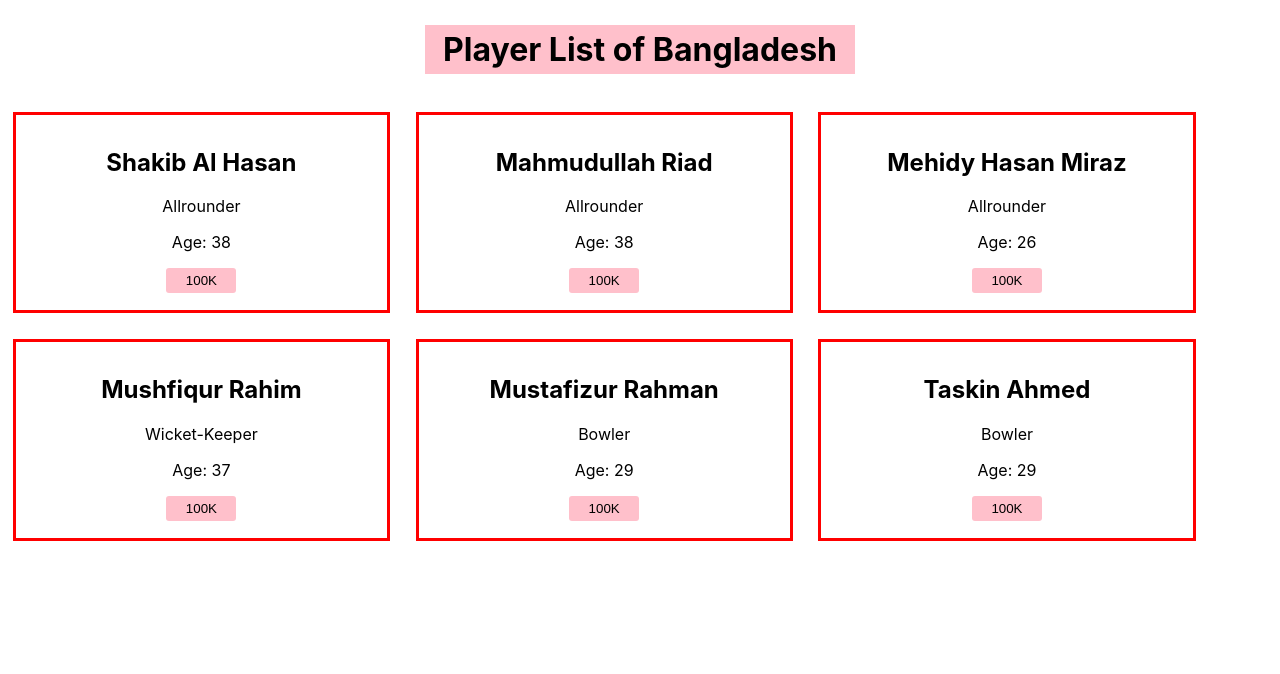
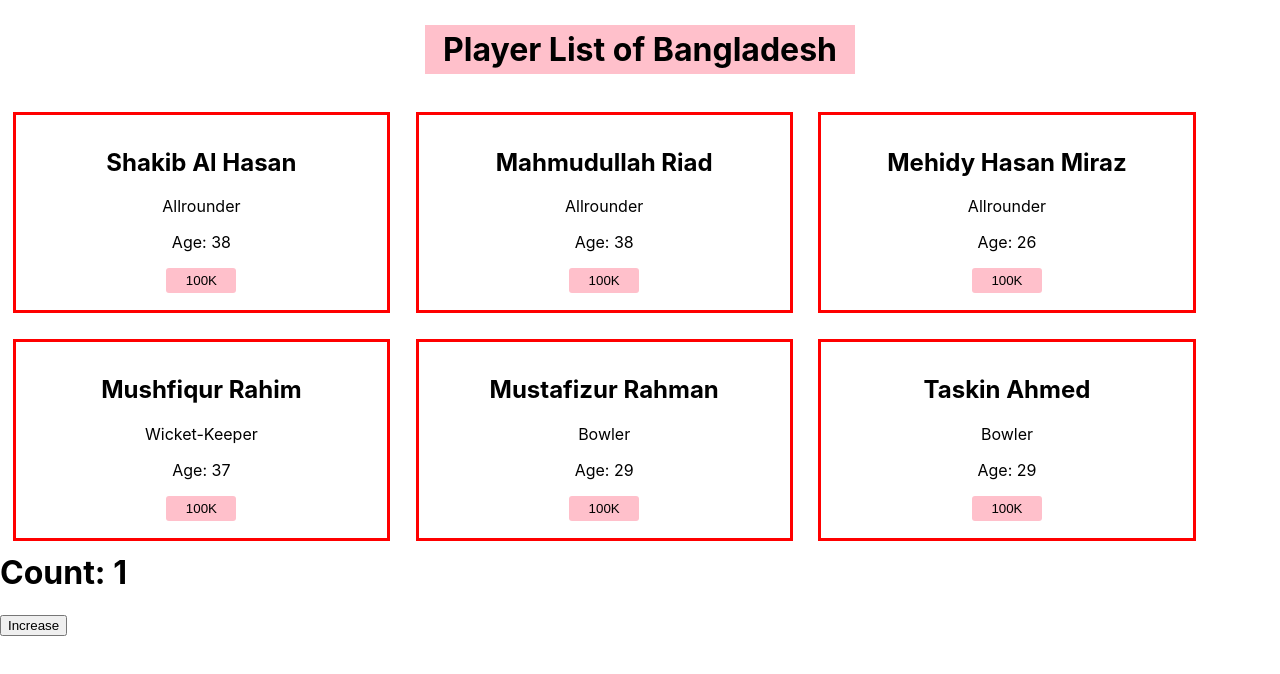
Before and after one commit to somrathumayan/react-app-playerlist-dynamically, a React (Create React App) app: page / in a window 1280 px wide. Shown: the top 674 px of the page. Built offline with nearby package versions, Linux system fonts and the light colour scheme.

Commit message:
creatin counter using useState hook

```diff
--- a/src/App.js
+++ b/src/App.js
@@ -1,7 +1,8 @@
 // Author: Md Humayan Kabir
 // Works: Create Components
 
-import logo from './logo.svg';
+import Counter from './Components/Counter';
+// import logo from './logo.svg';
 // import './App.css';
 
 function App() {
@@ -15,8 +16,8 @@
         <Person name="Mushfiqur Rahim" playRole="Wicket-Keeper " age="37" val="100K"></Person>
         <Person name="Mustafizur Rahman" playRole="Bowler" age="29" val="100K"></Person>
         <Person name="Taskin Ahmed" playRole="Bowler" age="29" val="100K"></Person>
-
       </header>
+      <Counter/>
     </div>
   );
 }
--- /dev/null
+++ b/src/Components/Counter.js
@@ -0,0 +1,16 @@
+import React, { useState } from 'react';
+
+const Counter = () => {
+    const [count, setCount] = useState(1);
+    const handleIncrease = () => {
+
+    }
+    return (
+        <div>
+            <h1>Count: {count}</h1>
+            <button onClick={handleIncrease}>Increase</button>
+        </div>
+    );
+};
+
+export default Counter;
```
